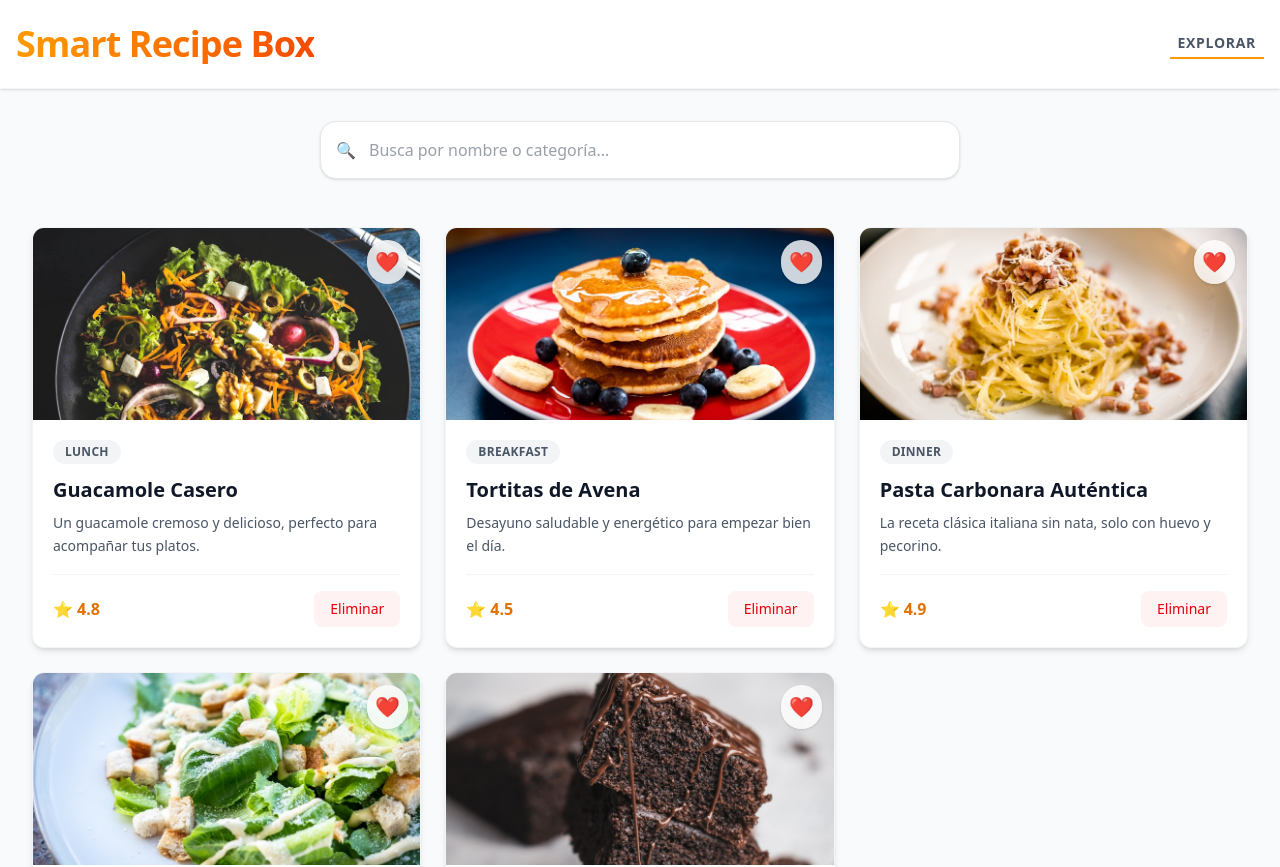
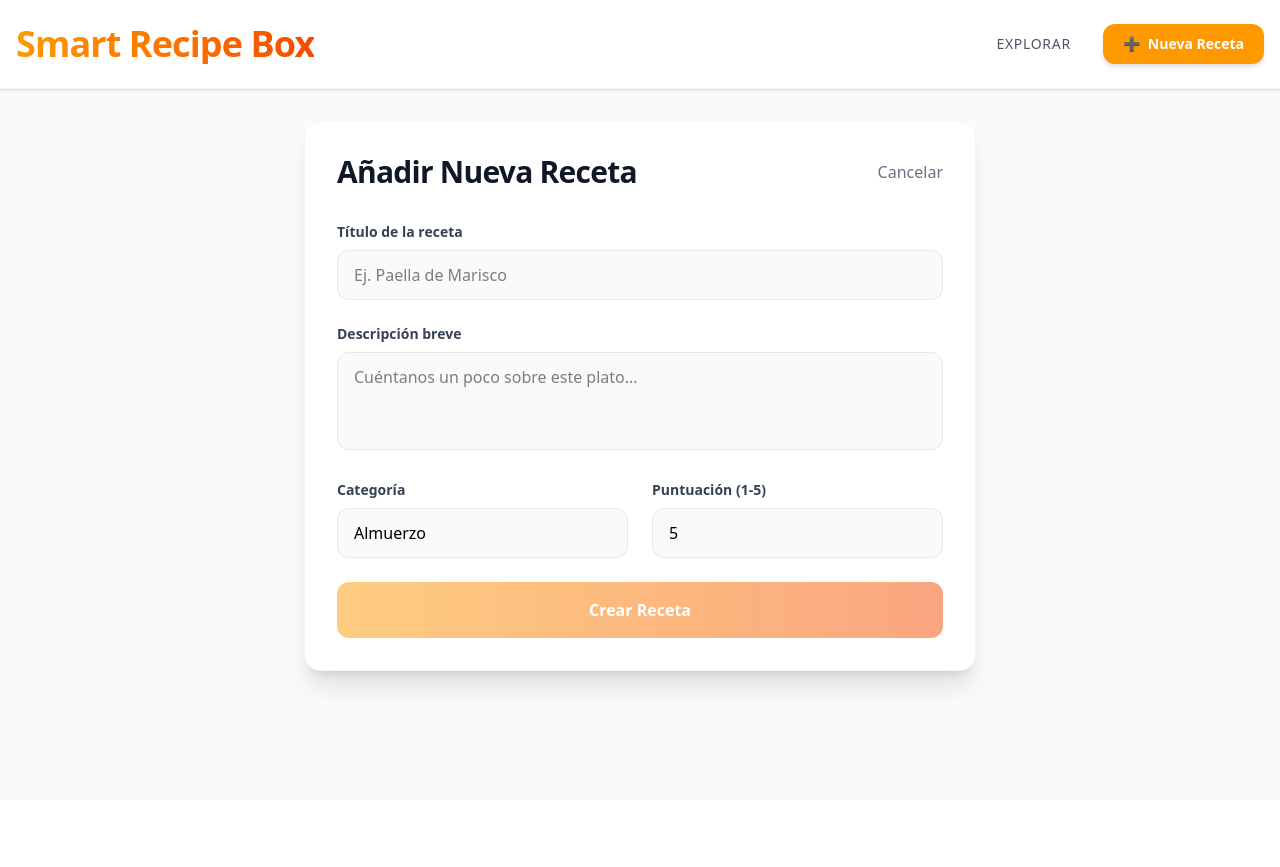
Before and after one commit to salva-daw/Angular-Recipes, an Angular app: page /add in a window 1280 px wide. Before the commit this address led to /. Shown: the top 867 px of the page. After the commit the page ends 800 px from the top, so only its background shows below. Built offline with nearby package versions, Linux system fonts and the light colour scheme.

Commit message:
pasos 15-16: Implementación de formularios reactivos y validaciones avanzadas con feedback visual

```diff
--- a/src/app/app.html
+++ b/src/app/app.html
@@ -13,6 +13,10 @@
            class="text-gray-600 hover:text-amber-500 transition-colors py-1 px-2 text-sm uppercase tracking-wider">
           Explorar
         </a>
+        <a routerLink="/add"
+           class="bg-amber-500 hover:bg-amber-600 text-white px-5 py-2.5 rounded-xl font-bold text-sm shadow-md hover:shadow-lg transition-all flex items-center gap-2">
+          <span>➕</span> Nueva Receta
+        </a>
       </nav>
     </div>
   </header>
--- a/src/app/app.routes.ts
+++ b/src/app/app.routes.ts
@@ -1,12 +1,18 @@
 import { Routes } from '@angular/router';
 import { RecipeListComponent } from './features/recipe-list/recipe-list';
 import { RecipeDetailComponent } from './features/recipe-detail/recipe-detail';
+import { RecipeFormComponent } from './features/recipe-form/recipe-form';
 
 export const routes: Routes = [
   {
     path: '',
     component: RecipeListComponent,
     title: 'Recetario - Listado'
+  },
+  {
+    path: 'add',
+    component: RecipeFormComponent,
+    title: 'Añadir Receta'
   },
   {
     path: 'recipe/:id',
--- /dev/null
+++ b/src/app/features/recipe-form/recipe-form.html
@@ -0,0 +1,64 @@
+<section class="max-w-2xl mx-auto bg-white shadow-xl rounded-2xl overflow-hidden my-8 p-8 border border-gray-100">
+  <div class="flex items-center justify-between mb-8">
+    <h2 class="text-3xl font-extrabold text-gray-900 tracking-tight">
+      Añadir Nueva Receta
+    </h2>
+    <a routerLink="/" class="text-gray-500 hover:text-amber-500 transition-colors">
+      Cancelar
+    </a>
+  </div>
+
+  <form [formGroup]="recipeForm" (ngSubmit)="onSubmit()" class="space-y-6">
+    <!-- Título -->
+    <div>
+      <label class="block text-sm font-bold text-gray-700 mb-2">Título de la receta</label>
+      <input type="text" formControlName="title"
+             placeholder="Ej. Paella de Marisco"
+             [class.border-red-500]="isFieldInvalid('title')"
+             class="w-full px-4 py-3 bg-gray-50 border border-gray-200 rounded-xl focus:ring-2 focus:ring-amber-500/20 focus:border-amber-500 outline-none transition-all">
+      @if (isFieldInvalid('title')) {
+        <p class="text-red-500 text-xs mt-2 font-medium">El título es obligatorio (mín. 3 caracteres)</p>
+      }
+    </div>
+
+    <!-- Descripción -->
+    <div>
+      <label class="block text-sm font-bold text-gray-700 mb-2">Descripción breve</label>
+      <textarea formControlName="description" rows="3"
+                placeholder="Cuéntanos un poco sobre este plato..."
+                [class.border-red-500]="isFieldInvalid('description')"
+                class="w-full px-4 py-3 bg-gray-50 border border-gray-200 rounded-xl focus:ring-2 focus:ring-amber-500/20 focus:border-amber-500 outline-none transition-all resize-none"></textarea>
+      @if (isFieldInvalid('description')) {
+        <p class="text-red-500 text-xs mt-2 font-medium">Por favor, escribe una descripción de al menos 10 caracteres</p>
+      }
+    </div>
+
+    <div class="grid grid-cols-1 md:grid-cols-2 gap-6">
+      <!-- Categoría -->
+      <div>
+        <label class="block text-sm font-bold text-gray-700 mb-2">Categoría</label>
+        <select formControlName="category"
+                class="w-full px-4 py-3 bg-gray-50 border border-gray-200 rounded-xl focus:ring-2 focus:ring-amber-500/20 focus:border-amber-500 outline-none transition-all appearance-none cursor-pointer">
+          <option value="breakfast">Desayuno</option>
+          <option value="lunch">Almuerzo</option>
+          <option value="dinner">Cena</option>
+          <option value="dessert">Postre</option>
+        </select>
+      </div>
+
+      <!-- Puntuación -->
+      <div>
+        <label class="block text-sm font-bold text-gray-700 mb-2">Puntuación (1-5)</label>
+        <input type="number" formControlName="rating" min="1" max="5"
+               class="w-full px-4 py-3 bg-gray-50 border border-gray-200 rounded-xl focus:ring-2 focus:ring-amber-500/20 focus:border-amber-500 outline-none transition-all">
+      </div>
+    </div>
+
+    <!-- Botón Enviar -->
+    <button type="submit"
+            [disabled]="recipeForm.invalid"
+            class="w-full py-4 bg-gradient-to-r from-amber-500 to-orange-600 text-white font-bold rounded-xl shadow-lg hover:shadow-xl hover:-translate-y-0.5 transition-all disabled:opacity-50 disabled:translate-y-0 disabled:shadow-none">
+      Crear Receta
+    </button>
+  </form>
+</section>
--- /dev/null
+++ b/src/app/features/recipe-form/recipe-form.ts
@@ -0,0 +1,45 @@
+import { Component, inject, ChangeDetectionStrategy } from '@angular/core';
+import { ReactiveFormsModule, FormBuilder, Validators } from '@angular/forms';
+import { Router, RouterLink } from '@angular/router';
+import { RecipeService } from '../../core/services/recipe.service';
+
+@Component({
+  selector: 'app-recipe-form',
+  imports: [ReactiveFormsModule, RouterLink],
+  templateUrl: './recipe-form.html',
+  changeDetection: ChangeDetectionStrategy.OnPush
+})
+export class RecipeFormComponent {
+  private fb = inject(FormBuilder);
+  private recipeService = inject(RecipeService);
+  private router = inject(Router);
+
+  // Definimos la estructura del formulario
+  recipeForm = this.fb.group({
+    title: ['', [Validators.required, Validators.minLength(3)]],
+    description: ['', [Validators.required, Validators.minLength(10)]],
+    category: ['lunch', [Validators.required]],
+    rating: [5, [Validators.required, Validators.min(1), Validators.max(5)]]
+  });
+
+  // Método auxiliar para mostrar errores solo cuando el usuario ha interactuado
+  isFieldInvalid(fieldName: string): boolean {
+    const control = this.recipeForm.get(fieldName);
+    return !!(control && control.invalid && (control.dirty || control.touched));
+  }
+
+  onSubmit() {
+    if (this.recipeForm.valid) {
+      const newRecipe = {
+        ...this.recipeForm.value,
+        id: crypto.randomUUID(),
+        ingredients: [], // Lo ampliaremos en el Paso 18
+        instructions: []  // Lo ampliaremos en el Paso 18
+      };
+
+      // En un caso real, esto sería una interfaz completa, pero por ahora simplificamos
+      this.recipeService.addRecipe(newRecipe as any);
+      this.router.navigate(['/']);
+    }
+  }
+}
```
Also changed, not shown: 1 other file (tests, documents, lock files or other folders).
